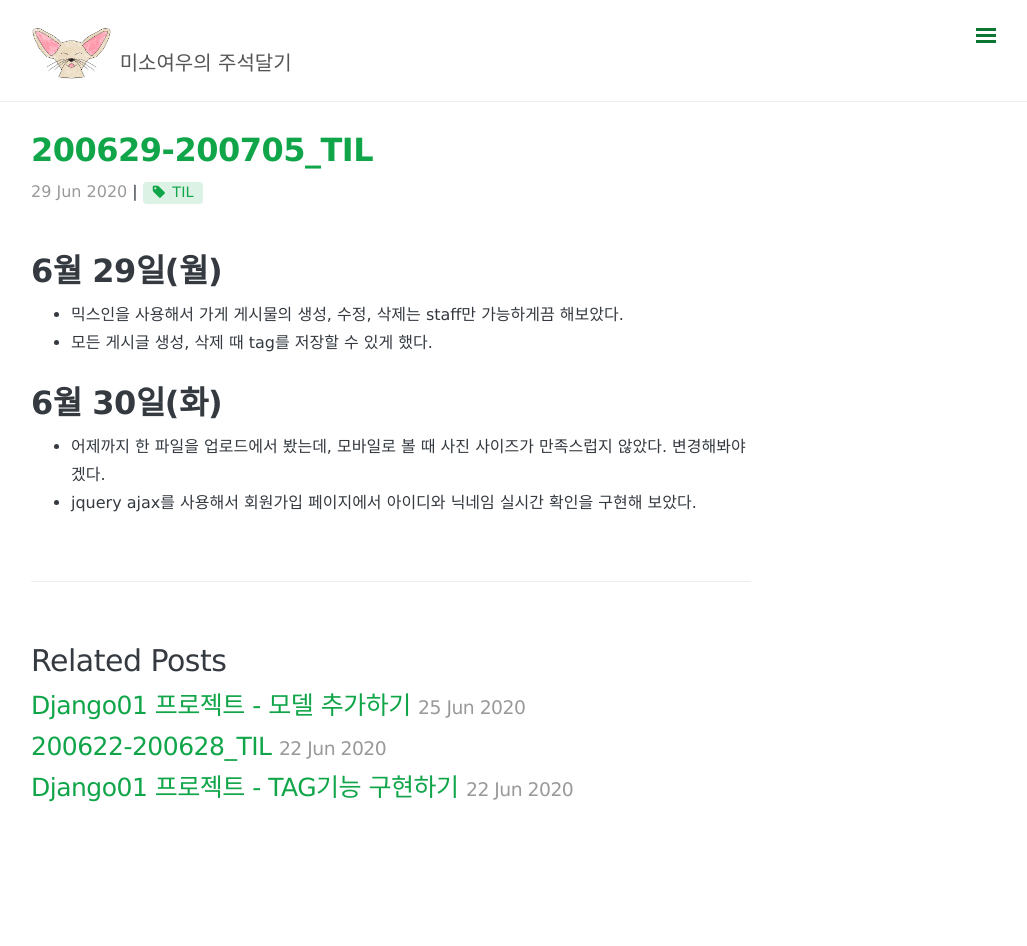
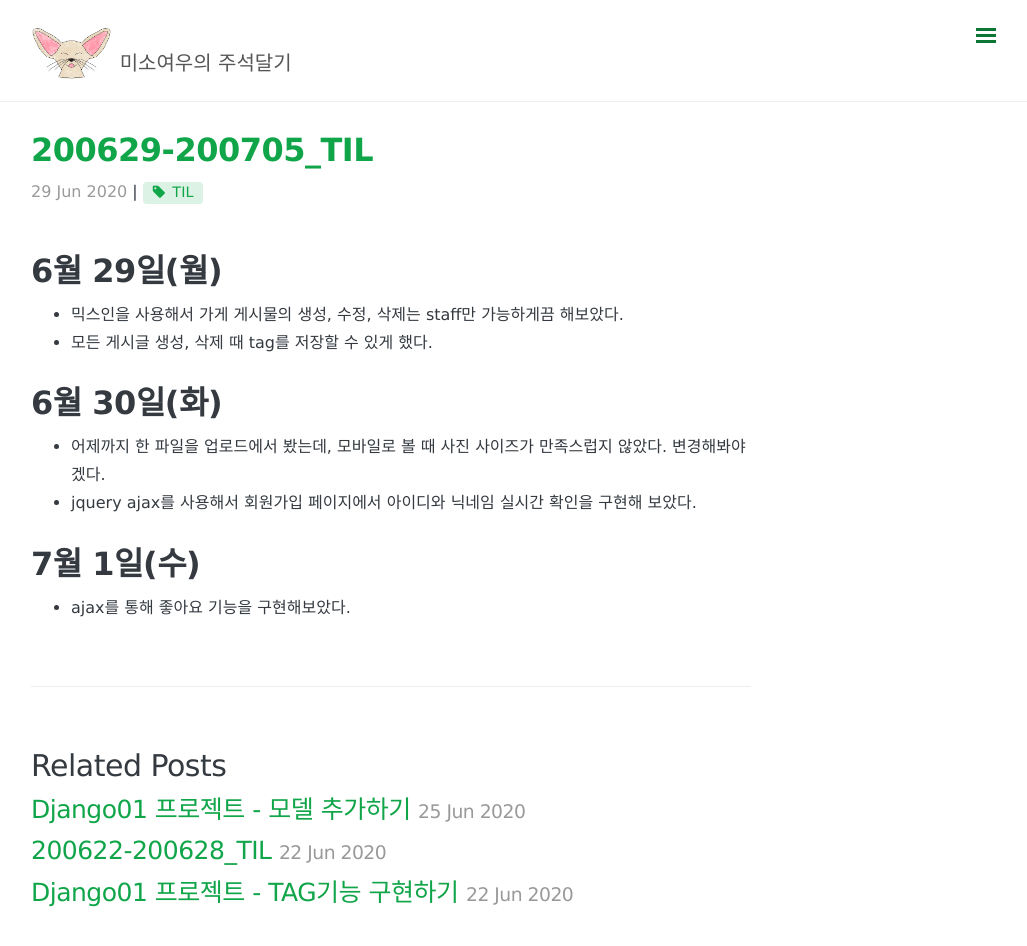
Before and after one commit to somefood/somefood.github.io, a Jekyll site: the page built from _posts/Today I Learned/2020-06-29-07-05-TIL.md, in a window 1280 px wide and 968 px high. Shown: the top 946 px of the window, without its empty margins (249-1276 px from the left). Built offline with Jekyll 4.4.1, drawn with Linux system fonts in a browser that asks for light colours; nearby versions of some CDN libraries; comment, search, counter and statistics services are not loaded.

Commit message:
추가: 7월1일 TIL

```diff
--- a/_posts/Today I Learned/2020-06-29-07-05-TIL.md
+++ b/_posts/Today I Learned/2020-06-29-07-05-TIL.md
@@ -15,3 +15,7 @@ comments: true
 ========
 - 어제까지 한 파일을 업로드에서 봤는데, 모바일로 볼 때 사진 사이즈가 만족스럽지 않았다. 변경해봐야겠다.
 - jquery ajax를 사용해서 회원가입 페이지에서 아이디와 닉네임 실시간 확인을 구현해 보았다.
+
+7월 1일(수)
+========
+- ajax를 통해 좋아요 기능을 구현해보았다.
```
